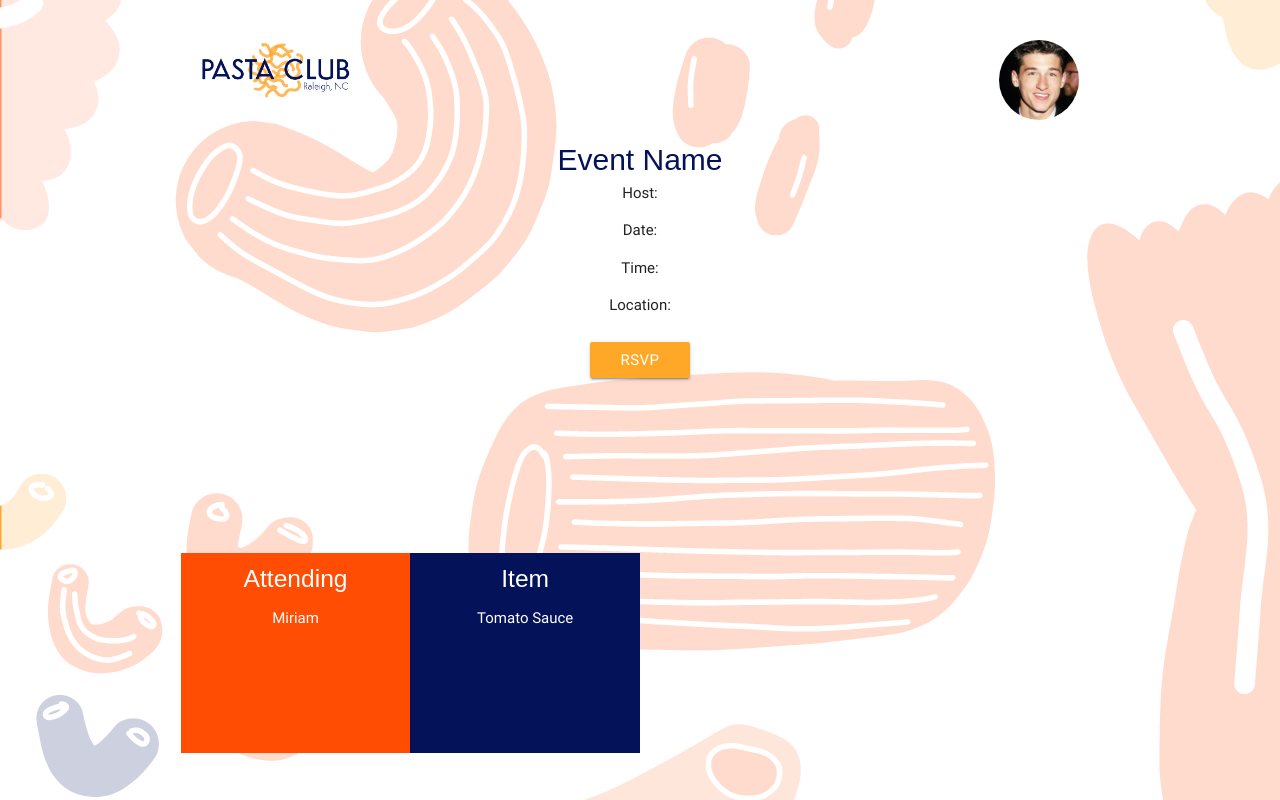
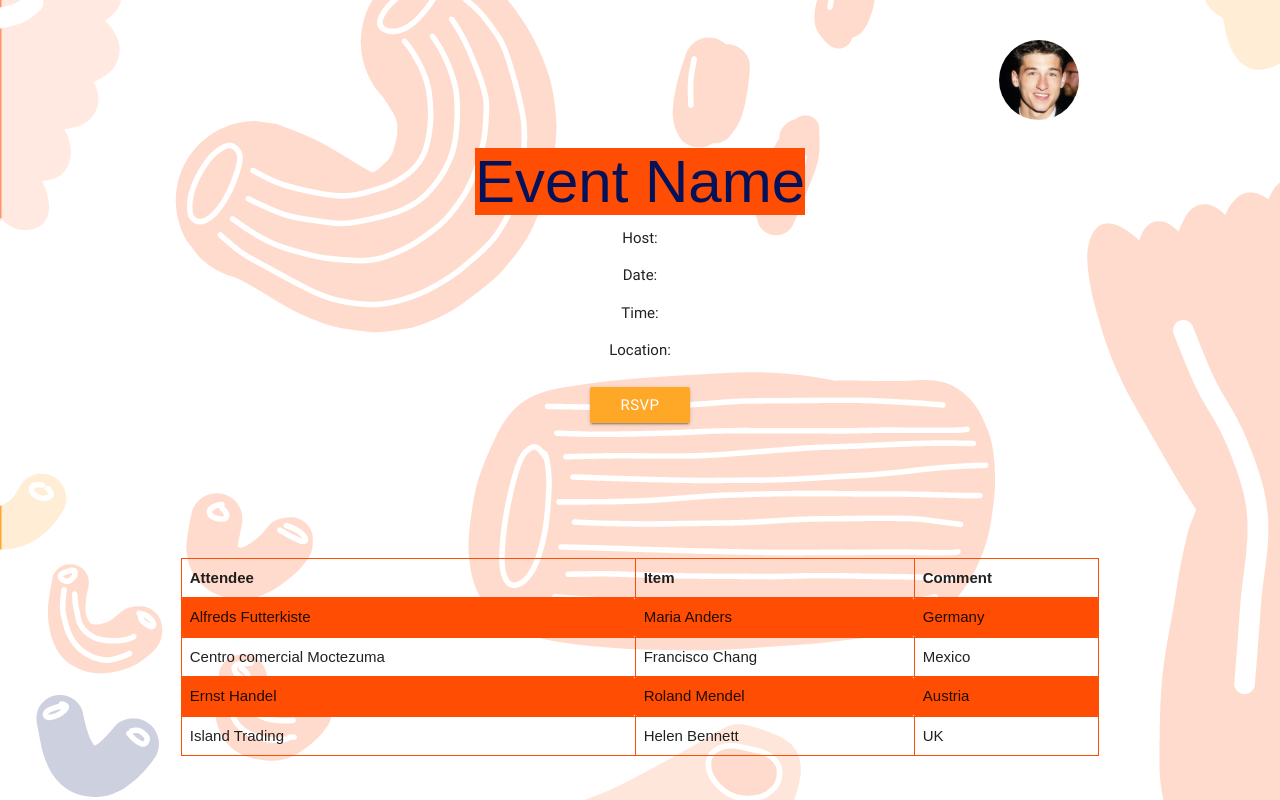
Before and after one commit to GrlCodeUNC/PastaClub, a website: page public/singleEvent.html in a window 1280 px wide. Drawn offline with nearby package versions, Linux system fonts and the light colour scheme; a web font is replaced by a local one.

Commit message:
table single event

```diff
--- a/public/assets/css/styles.css
+++ b/public/assets/css/styles.css
@@ -235,3 +235,25 @@ h5 {
 	margin-top: -10px;
 	margin-bottom: 20px;
 }
+
+table {
+    font-family: arial, sans-serif;
+    border-collapse: collapse;
+    width: 100%;
+}
+
+td, th {
+    border: 1px solid #ff4d03;
+    text-align: left;
+    padding: 8px;
+}
+
+tr:nth-child(even) {
+    background-color: #ff4d03;
+}
+
+#plate {
+	background: #ff4d03;
+	font-size: 60px;
+	width: 100%;
+}
--- a/public/singleEvent.html
+++ b/public/singleEvent.html
@@ -20,9 +20,9 @@
 </body>
 
 <div class="container">
-    <div class="row left" id="dashLogo">
-    <img src="assets/images/pastaClublogo.png" alt="Pasta Club Logo" width="150">
-  </div>
+    <!-- <div class="row left" id="dashLogo">
+        <img src="assets/images/pastaClublogo.png" alt="Pasta Club Logo" width="150">
+    </div> -->
 
   <div class="row right" id="userPic">
     <img src="assets/images/dempsey-1987.jpg" alt="Patrick" width="80" class="circle">
@@ -31,7 +31,7 @@
    <div class="row center" id="featured">
       <div id="eventName" id="featured">
         <div class="row center">
-            <div class=" col s12"><span class="flow-text" id="plate">Event Name</span>
+            <div class="grid-example col s12"><span class="flow-text" id="plate">Event Name</span>
             </div>
             <br>
 
@@ -58,7 +58,37 @@
       </div>
  </div>
   <div class="row center">
-         <div class="col s3 section" id="attendingDash">
+
+     <table>
+        <tr>
+            <th>Attendee</th>
+            <th>Item</th>
+            <th>Comment</th>
+        </tr>
+        <tr>
+            <td>Alfreds Futterkiste</td>
+            <td>Maria Anders</td>
+            <td>Germany</td>
+        </tr>
+        <tr>
+            <td>Centro comercial Moctezuma</td>
+            <td>Francisco Chang</td>
+            <td>Mexico</td>
+        </tr>
+        <tr>
+            <td>Ernst Handel</td>
+            <td>Roland Mendel</td>
+            <td>Austria</td>
+        </tr>
+        <tr>
+            <td>Island Trading</td>
+            <td>Helen Bennett</td>
+            <td>UK</td>
+        </tr>
+    </table>
+
+
+        <!--  <div class="col s3 section" id="attendingDash">
           <h5>Attending</h5>
           <p>Miriam</p>
         </div>
@@ -68,8 +98,9 @@
           <div id="hostUserInput">
             <p>Tomato Sauce </p>
           </div>
-        </div>
-      </div>
+        </div> -->
+
+    </div>
 </div>
 
 
```
